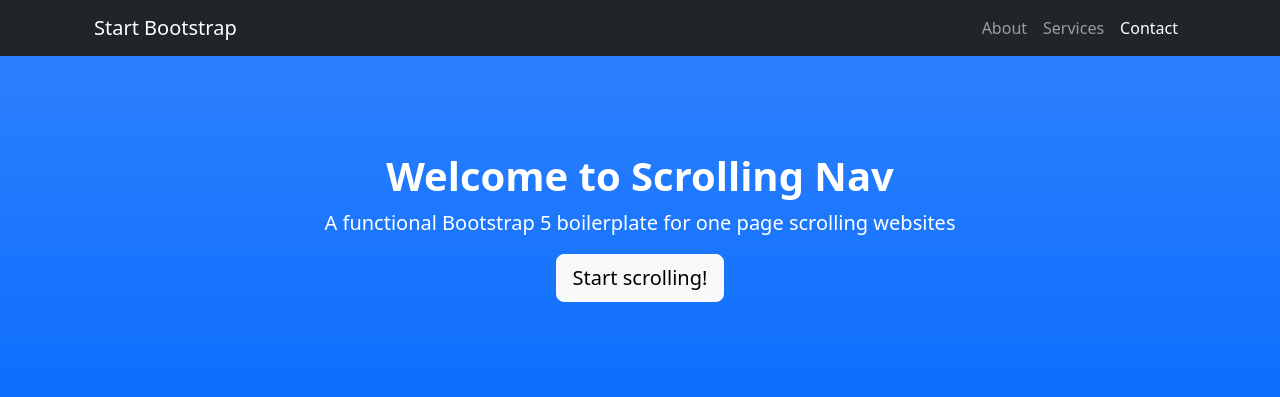
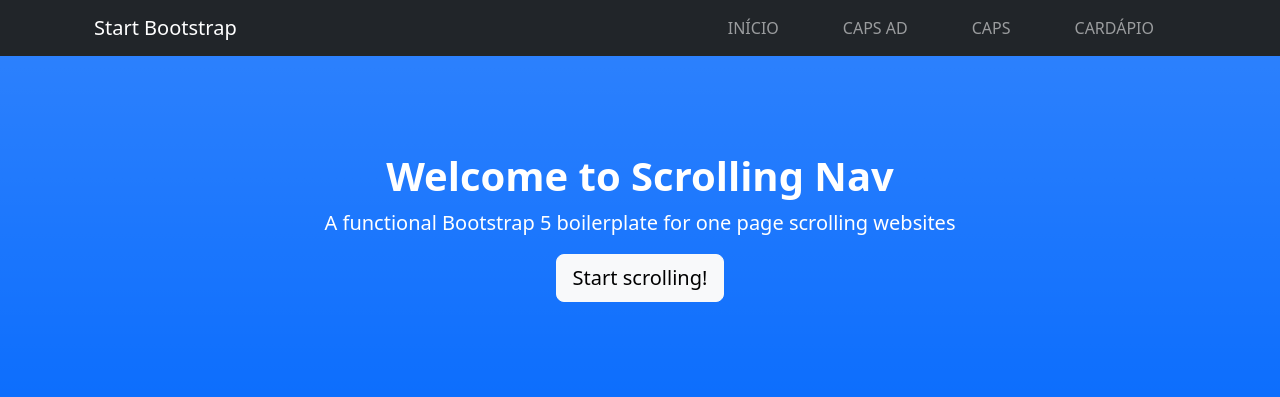
Before and after one commit to phprola/Saude_Chapeco, a Laravel app: page / in a window 1280 px wide. Shown: the top 397 px of the page. Run offline with Laravel 10, Linux system fonts and the light colour scheme.

Commit message:
Alteração no nav do welcome

```diff
--- a/resources/views/welcome.blade.php
+++ b/resources/views/welcome.blade.php
@@ -18,9 +18,10 @@
                 <button class="navbar-toggler" type="button" data-bs-toggle="collapse" data-bs-target="#navbarResponsive" aria-controls="navbarResponsive" aria-expanded="false" aria-label="Toggle navigation"><span class="navbar-toggler-icon"></span></button>
                 <div class="collapse navbar-collapse" id="navbarResponsive">
                     <ul class="navbar-nav ms-auto">
-                        <li class="nav-item"><a class="nav-link" href="#about">About</a></li>
-                        <li class="nav-item"><a class="nav-link" href="#services">Services</a></li>
-                        <li class="nav-item"><a class="nav-link" href="#contact">Contact</a></li>
+                        <li class="nav-item px-lg-4"><a class="nav-link text-uppercase" href="./">Início</a></li>
+                        <li class="nav-item px-lg-4"><a class="nav-link text-uppercase" href="about">Caps AD</a></li>
+                        <li class="nav-item px-lg-4"><a class="nav-link text-uppercase" href="products">Caps </a></li>
+                        <li class="nav-item px-lg-4"><a class="nav-link text-uppercase" href="store">Cardápio</a></li>
                     </ul>
                 </div>
             </div>
```
